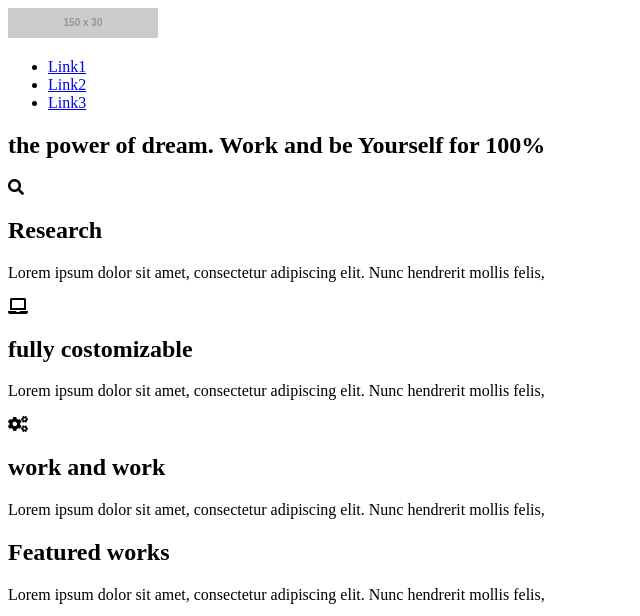
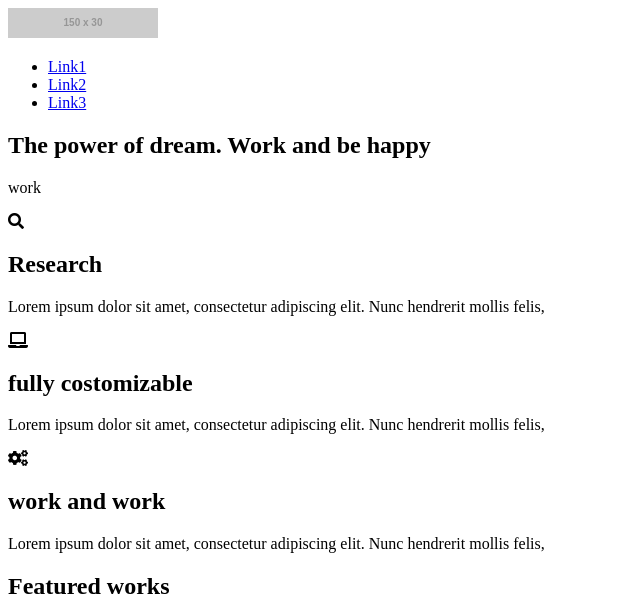
Before and after one commit to DawMas/nauka-gita, a plain HTML site: page index.html in a window 1280 px wide. Shown: the top 616 px of the page, without its empty margins (0-640 px from the left). Drawn offline with nearby package versions, Linux system fonts and the light colour scheme; files that its build step writes are made by us from their sources; placeholder pictures from the web are drawn by us.

Commit message:
Change h1 and Add p

```diff
--- a/index.html
+++ b/index.html
@@ -28,7 +28,8 @@
     </header>
     <section class="hero">
         <div class="slogan">
-            <h1>the power of dream. Work and be Yourself for 100%</h1>
+            <h1>The power of dream. Work and be happy</h1>
+            <p>work</p>
         </div>
     </section>
     <section class="icons">
```
